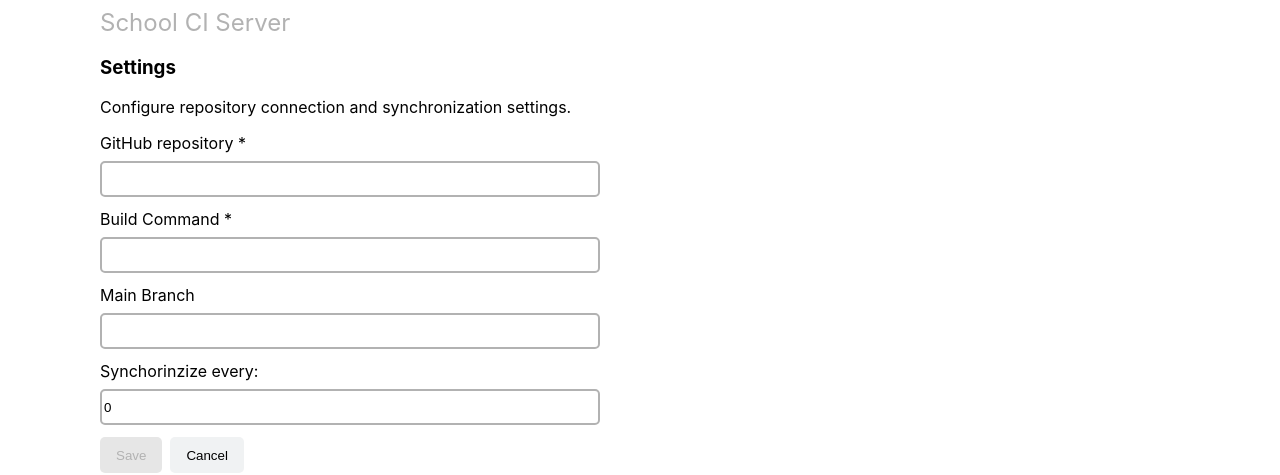
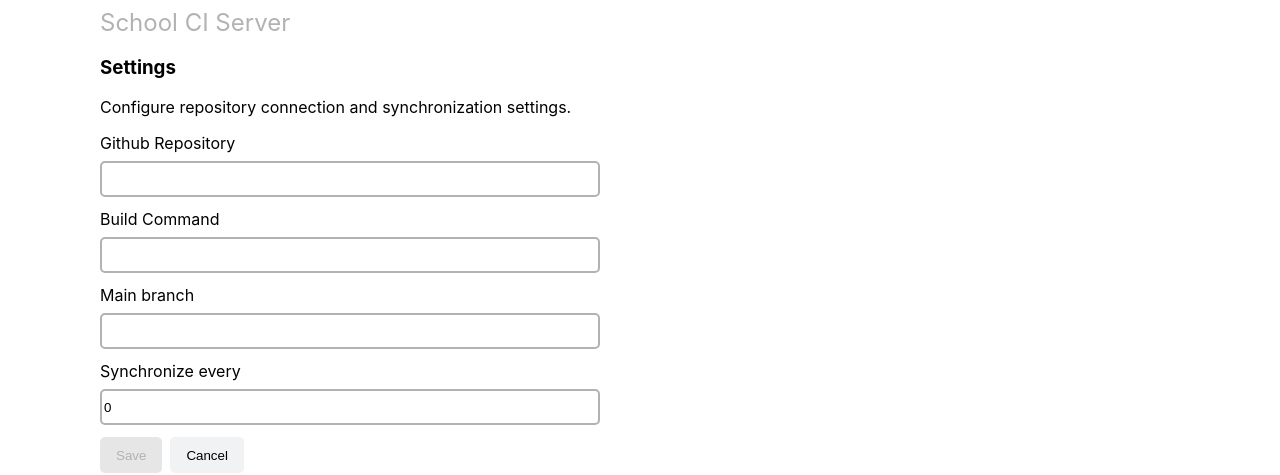
Before and after one commit to PolyAtomicIon/react-ci-dashboard-demo, a React (Create React App) app: page /settings in a window 1280 px wide. Shown: the top 475 px of the page. Built offline with nearby package versions, Linux system fonts and the light colour scheme.

Commit message:
feat.input-field-component.add input field component

```diff
--- a/src/pages/Settings.js
+++ b/src/pages/Settings.js
@@ -1,32 +1,67 @@
-import React, { useState } from "react";
+import React, { useState, useEffect } from "react";
 import './Settings.scss';
 import { useHistory } from "react-router-dom";
 import CustomButton from '../сomponents/CustomButton.js'
+import InputField from "../сomponents/InputField";
 
 export default function Settings(props) {
     const [repo, setRepo] = useState('');
-    const [bcommand, setBcommand] = useState('');
+    const [buildCommand, setBuildCommand] = useState('');
     const [branch, setBranch] = useState('');
     const [timeToSynchronize, setTimeToSynchronize] = useState(0);
 
-    const [isFormValid, setIsFormValid] = useState(false);
-
+    const [isValid, setIsValid] = useState(false)
     const history = useHistory()
 
+    useEffect(() => {
+        setIsValid(validateForm())
+    }, [repo, buildCommand, timeToSynchronize])
+
     const isNumberValid = (number) => {
+        number = Number(number)
         if( number <= 0 ) return false
         if( !Number.isInteger(number) ) return false
         return true
     }
 
-    const validate = (evt) => {
-        evt.preventDefault();
+    const validateForm = (evt) => {
+        return !!repo && !!buildCommand && isNumberValid(+timeToSynchronize)
+    }
 
-        setIsFormValid(!!repo && !!bcommand && isNumberValid(+timeToSynchronize))
-        if( !isFormValid ){
-            return
+    const formFields = [
+        {
+            value: repo,
+            setValue: setRepo,
+            type: 'text',
+            defaultValue: '',
+            label: 'Github Repository',
+            validator: (x) => {return x !== undefined && x !== ''},
+        },
+        {
+            value: buildCommand,
+            setValue: setBuildCommand,
+            type: 'text',
+            defaultValue: '',
+            label: 'Build Command',
+            validator: (x) => {return x !== undefined && x !== ''},
+        },
+        {
+            value: branch,
+            setValue: setBranch,
+            type: 'text',
+            defaultValue: '',
+            label: 'Main branch',
+            validator: () => true,
+        },
+        {
+            value: timeToSynchronize,
+            setValue: setTimeToSynchronize,
+            type: 'number',
+            defaultValue: 0,
+            label: 'Synchronize every',
+            validator: isNumberValid,
         }
-    }
+    ]
 
     const submitForm = () => {
         console.log("SAVED");
@@ -51,50 +86,30 @@ export default function Settings(props) {
             <p>Configure repository connection and synchronization settings.</p>
 
             <form className="form">
-            <label>
-                GitHub repository *
-                <input
-                    type="text"
-                    value={repo}
-                    onChange={(event) => {setRepo(event.target.value); validate(event)} }
+
+                {
+                    formFields.map((field) =>
+                        <InputField
+                            value={field.value}
+                            onChange={field.setValue}
+                            validator={field.validator}
+                            label={field.label}
+                            type={field.type}
                         />
-            </label>
-            <label>
-                Build Command *
-                <input
-                    type="text"
-                    value={bcommand}
-                    onChange={(event) => {setBcommand(event.target.value); validate(event)} }
-                />
-            </label>
-            <label>
-                Main Branch
-                <input
-                    type="text"
-                    value={branch}
-                    onChange={(event) => {setBranch(event.target.value); validate(event)} }
-                />
-            </label>
-            <label>
-                Synchorinzize every:
-                <input
-                    type="number"
-                    value={timeToSynchronize}
-                    onChange={(event) => {setTimeToSynchronize(event.target.value); validate(event)} }
-                />
-            </label>
+                    )
+                }
             </form>
 
             <div className="buttons">
                 <CustomButton
                     title='Save'
-                disabled={!isFormValid}
-                eventToCall={submitForm}
+                    disabled={!isValid}
+                    onClick={submitForm}
                     otherStyleOptions="sm-full-width"
                 />
                 <CustomButton
                     title='Cancel'
-                eventToCall={cancel}
+                    onClick={cancel}
                     style='secondary'
                     otherStyleOptions="sm-full-width"
                 />
--- a/src/pages/Settings.scss
+++ b/src/pages/Settings.scss
@@ -11,21 +11,6 @@
         display: flex;
         flex-direction: column;
         gap: 12px;
-        label {
-            display: flex;
-            flex-direction: column;
-            input[type=text],
-            input[type=number] {
-                margin-top: 8px;
-                box-sizing: border-box;
-                width: 100%;
-                max-width: 500px;
-                border-radius: 5px;
-                height: 36px;
-                border: 2px $secondary solid;
-                &:focus {}
-            }
-        }
     }
     .buttons {
         display: flex;
--- a/src/сomponents/CommitCard.scss
+++ b/src/сomponents/CommitCard.scss
@@ -40,6 +40,7 @@
             .commit-id {
                 text-decoration: none;
                 font-weight: bold;
+                margin-right: 5px;
             }
             @media screen and (max-width: $sm-width) {
                 display: flex;
--- a/src/сomponents/CustomButton.js
+++ b/src/сomponents/CustomButton.js
@@ -1,24 +1,25 @@
 import './CustomButton.scss'
-
-const defaultProps = {
-    style: 'primary',
-  }
 
 function CustomButton(props) {
     return (
         <button
             className={
                 `custom-button
-                ${props.style || defaultProps.style}
+                ${props.style}
                 ${props.otherStyleOptions || ''}
             `}
-            disabled={props.disabled || false}
-            onClick={() => props?.eventToCall()}
+            disabled={props.disabled}
+            onClick={() => props.onClick ? props.onClick() : {}}
         >
             { props.icon && <img src={props.icon} alt="" /> }
             { props.title && <span className={props.icon ? 'title-with-icon' : 'title'}>{props.title}</span> }
         </button>
     );
   }
+// inline grid
 
-  export default CustomButton
+CustomButton.defaultProps = {
+    'style': 'primary',
+}
+
+export default CustomButton
--- /dev/null
+++ b/src/сomponents/InputField.jsx
@@ -0,0 +1,25 @@
+import './InputField.scss'
+import { useState } from "react";
+
+function InputField(props) {
+    const [isDirty, setIsDirty] = useState(false)
+
+    return (
+        <label>
+            { props.label }
+            <input
+                type={props.type}
+                value={props.value}
+                onChange={(event) => {
+                    setIsDirty(true);
+                    props.onChange(event.target.value);
+                }}
+                className={'input-field ' +
+                    (!props.validator(props.value) && isDirty ? 'error' : '')
+                }
+            />
+        </label>
+    );
+  }
+
+  export default InputField
--- /dev/null
+++ b/src/сomponents/InputField.scss
@@ -0,0 +1,20 @@
+@import '../global.scss';
+label {
+    display: flex;
+    flex-direction: column;
+    input[type=text],
+    input[type=number] {
+        margin-top: 8px;
+        box-sizing: border-box;
+        width: 100%;
+        max-width: 500px;
+        border-radius: 5px;
+        height: 36px;
+        border: 2px $secondary solid;
+        &:focus {}
+        &.error {
+            border-color: $red;
+            outline-color: $red;
+        }
+    }
+}
```
Lines whose indentation alone changed are shown as unchanged.
